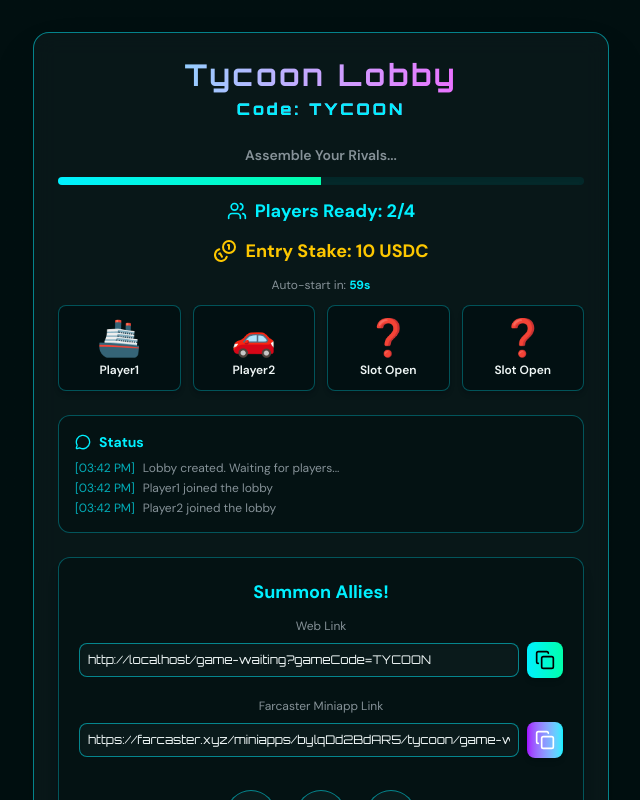
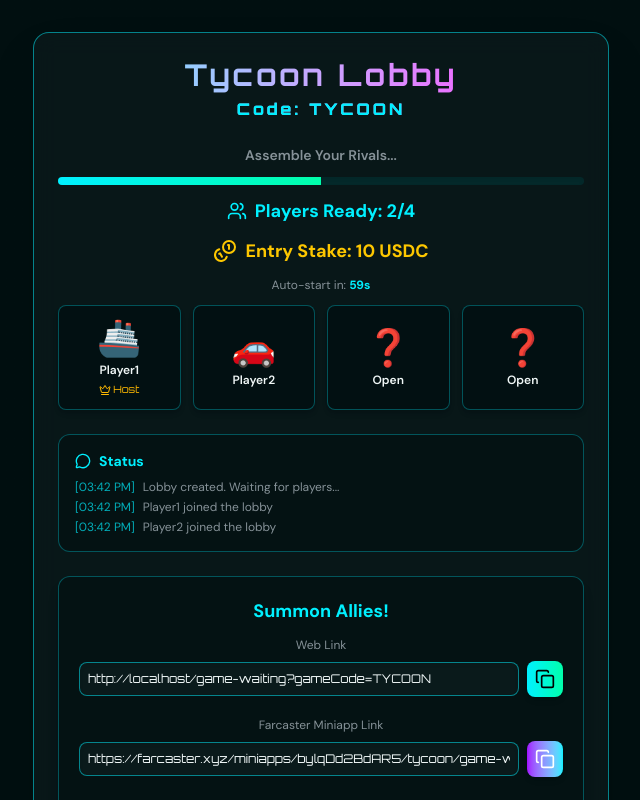
Before and after one commit to SaboStudios/Tycoon-Monorepo, a Next.js app in the folder frontend/: page /game-waiting in a window 1280 px wide. Shown: the top 800 px of the page, without its empty margins (319-959 px from the left). Built offline with nearby package versions, Linux system fonts and the light colour scheme.

Commit message:
player-list-component

```diff
--- a/frontend/src/components/game/GameWaiting.tsx
+++ b/frontend/src/components/game/GameWaiting.tsx
@@ -20,6 +20,7 @@ import {
 } from "lucide-react";
 import { toast } from "react-toastify";
 import { Spinner } from "@/components/ui/spinner";
+import { PlayerList } from "@/components/game/PlayerList";
 
 // --- TYPES ---
 export interface PlayerSymbol {
@@ -360,27 +361,16 @@ export default function GameWaiting(): React.JSX.Element {
               Auto-start in: <span className="text-[#00F0FF] font-bold">{countdown}s</span>
             </p>
 
-            {/* Player slots */}
-            <div className="grid grid-cols-2 sm:grid-cols-4 gap-3 justify-center">
-              {Array.from({ length: maxPlayersThreshold }).map((_, index) => {
-                const player = gamePlayers[index];
-                return (
-                  <div
-                    key={index}
-                    className="bg-[#010F10]/70 p-3 rounded-lg border border-[#00F0FF]/30 flex flex-col items-center justify-center shadow-md hover:shadow-[#00F0FF]/50 transition-shadow duration-300"
-                  >
-                    <span className="text-4xl mb-1">
-                      {player
-                        ? SYMBOLS.find((s) => s.value === player.symbol)?.emoji ?? "❓"
-                        : "❓"}
-                    </span>
-                    <p className="text-[#F0F7F7] text-xs font-semibold truncate max-w-[80px]">
-                      {player?.username ?? "Slot Open"}
-                    </p>
-                  </div>
-                );
-              })}
-            </div>
+            {/* Player slots (reusable PlayerList) */}
+            <PlayerList
+              players={gamePlayers.map((p, i) => ({
+                id: p.address,
+                name: p.username,
+                symbol: p.symbol,
+                state: i === 0 ? ("host" as const) : undefined,
+              }))}
+              maxPlayers={maxPlayersThreshold}
+            />
           </div>
 
           {/* Chat / Status messages */}
--- /dev/null
+++ b/frontend/src/components/game/PlayerList.tsx
@@ -0,0 +1,116 @@
+"use client";
+
+import React from "react";
+import { Crown, Check, Clock } from "lucide-react";
+
+/** Slot state for lobby/game */
+export type SlotState = "ready" | "not_ready" | "host";
+
+export interface PlayerSlot {
+  id: string;
+  name: string;
+  symbol?: string;
+  state?: SlotState;
+}
+
+/** Symbol value -> emoji mapping (Tycoon default symbols) */
+const SYMBOL_EMOJI: Record<string, string> = {
+  ship: "🚢",
+  car: "🚗",
+  plane: "✈️",
+  truck: "🚚",
+};
+
+function getSymbolDisplay(symbol?: string): string {
+  if (!symbol) return "❓";
+  return SYMBOL_EMOJI[symbol] ?? symbol;
+}
+
+export interface PlayerListProps {
+  /** Array of players (may be shorter than maxPlayers; empty slots render as "Open") */
+  players: PlayerSlot[];
+  /** Maximum number of slots (default 4). Renders this many slots. */
+  maxPlayers?: number;
+  /** Optional CSS class for the grid container */
+  className?: string;
+}
+
+/**
+ * Reusable player list for lobby/game.
+ * Renders player slots; empty slots show "Open".
+ * Supports slot states: ready, not_ready, host.
+ * Uses Tycoon styling (cyan accent, dark card).
+ */
+export function PlayerList({
+  players,
+  maxPlayers = 4,
+  className = "",
+}: PlayerListProps): React.JSX.Element {
+  const slots = Array.from({ length: maxPlayers }, (_, i) => players[i] ?? null);
+
+  return (
+    <div
+      className={`grid grid-cols-2 sm:grid-cols-4 gap-3 justify-center ${className}`.trim()}
+      data-testid="player-list"
+    >
+      {slots.map((player, index) => (
+        <PlayerSlotCard key={player?.id ?? `empty-${index}`} player={player} index={index} />
+      ))}
+    </div>
+  );
+}
+
+function PlayerSlotCard({
+  player,
+  index,
+}: {
+  player: PlayerSlot | null;
+  index: number;
+}): React.JSX.Element {
+  const isEmpty = !player;
+
+  return (
+    <div
+      className="bg-[#010F10]/70 p-3 rounded-lg border border-[#00F0FF]/30 flex flex-col items-center justify-center shadow-md hover:shadow-[#00F0FF]/50 transition-shadow duration-300 min-h-[88px]"
+      data-slot-index={index}
+      data-empty={isEmpty}
+      data-state={player?.state ?? "empty"}
+    >
+      {/* Symbol or placeholder */}
+      <span className="text-4xl mb-1" aria-hidden>
+        {isEmpty ? "❓" : getSymbolDisplay(player.symbol)}
+      </span>
+
+      {/* Name or "Open" */}
+      <p className="text-[#F0F7F7] text-xs font-semibold truncate max-w-[80px] text-center">
+        {isEmpty ? "Open" : player.name}
+      </p>
+
+      {/* Slot state badge (host / ready / not ready) */}
+      {!isEmpty && player.state && (
+        <span
+          className={`mt-1 flex items-center gap-0.5 text-[10px] font-orbitron ${
+            player.state === "host"
+              ? "text-amber-400"
+              : player.state === "ready"
+                ? "text-emerald-400"
+                : "text-amber-200/80"
+          }`}
+        >
+          {player.state === "host" && <Crown className="w-3 h-3" aria-hidden />}
+          {player.state === "ready" && <Check className="w-3 h-3" aria-hidden />}
+          {player.state === "not_ready" && <Clock className="w-3 h-3" aria-hidden />}
+          <span>
+            {player.state === "host"
+              ? "Host"
+              : player.state === "ready"
+                ? "Ready"
+                : "Not Ready"}
+          </span>
+        </span>
+      )}
+    </div>
+  );
+}
+
+export default PlayerList;
```
